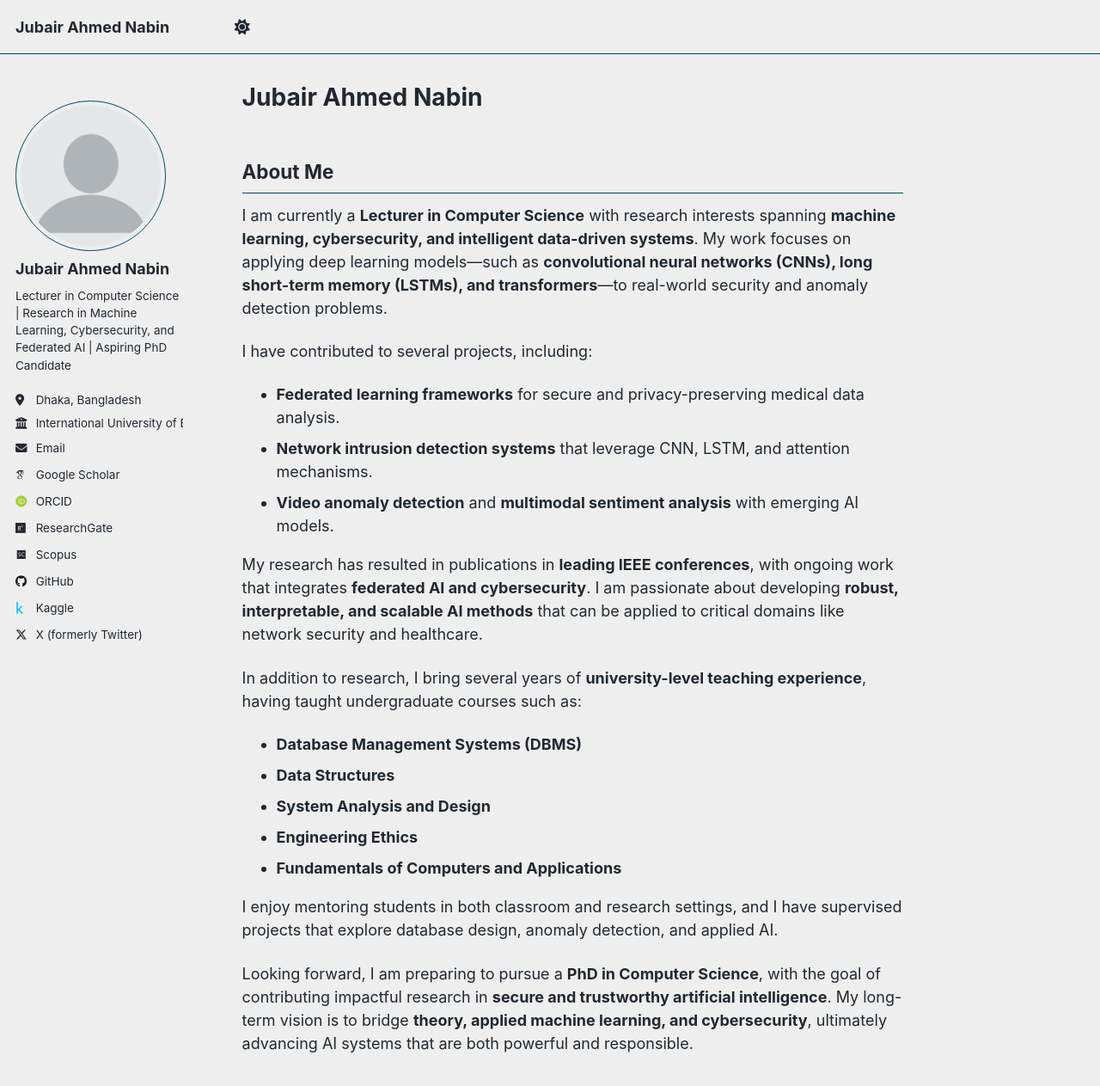
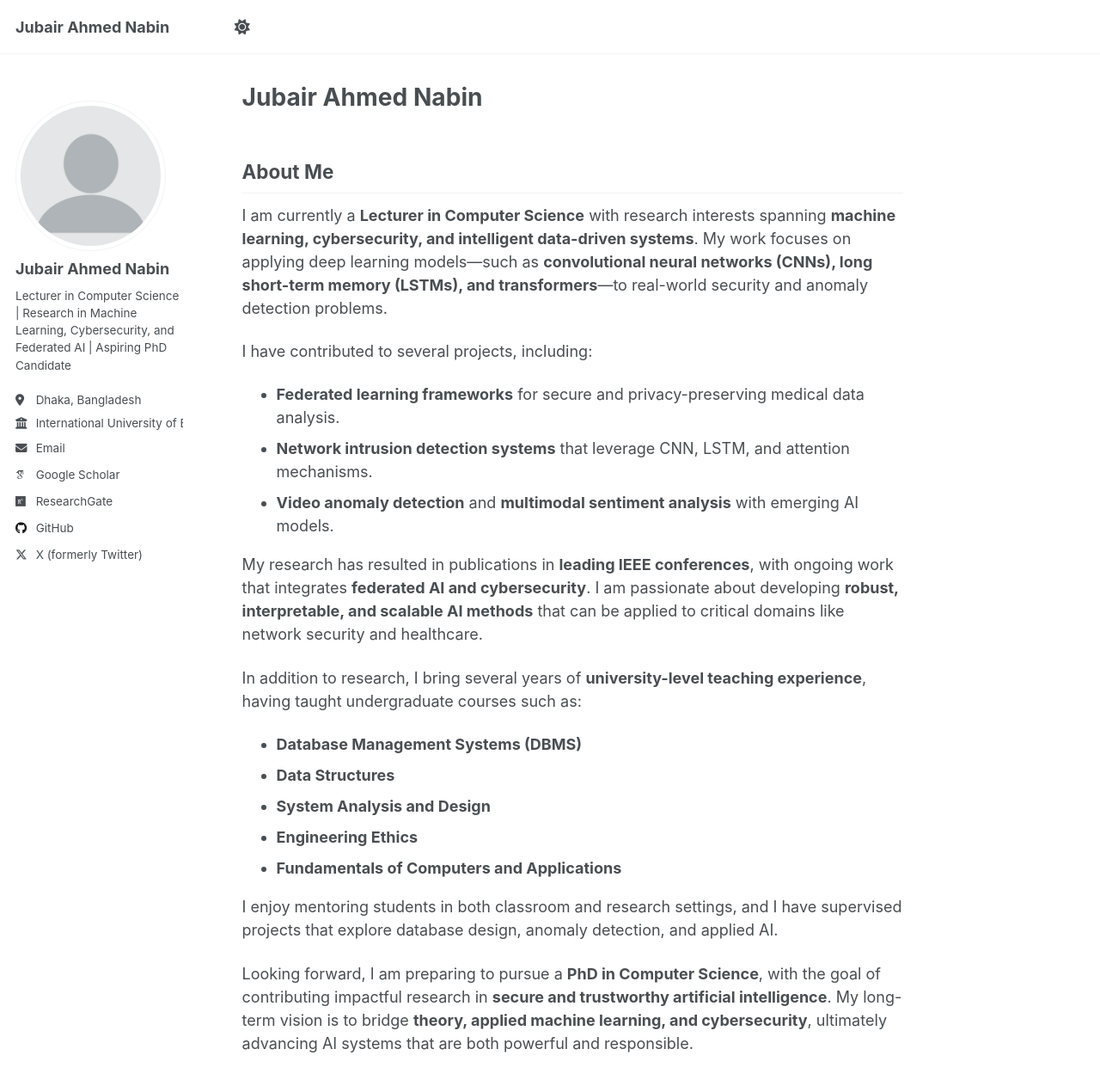
Before and after one commit to nabin47/nabin47.github.io, a Jekyll site: the page built from _pages/about.md, in a window 1280 px wide and 1400 px high. Shown: the top 1263 px of the window at 86% size. Built offline with Jekyll 4.4.1, drawn with Linux system fonts in a browser that asks for light colours; some web fonts are replaced; a script that is not in the unit is left out.

```diff
--- a/_config.yml
+++ b/_config.yml
@@ -8,7 +8,7 @@
 
 # Basic Site Settings
 locale                   : "en-US"
-site_theme               : "air" # Currently available options are "default", "air"
+site_theme               : "default" # Currently available options are "default", "air"
 title                    : "Jubair Ahmed Nabin"
 title_separator          : "-"
 name                     : &name "Jubair Ahmed Nabin"
@@ -37,18 +37,18 @@ author:
   googlescholar    : "https://scholar.google.com/citations?user=Rnh7FmQAAAAJ&hl=en&authuser=6"
   inspire-hep      : # URL
   impactstory      : # URL
-  orcid            : "https://orcid.org/0009-0002-4648-9860"
+  orcid            : #"https://orcid.org/0009-0002-4648-9860"
   semantic         : # URL
   pubmed           :
   researchgate     : "https://www.researchgate.net/profile/Jubair-Nabin"
-  scopus           : "https://www.scopus.com/authid/detail.uri?authorId=59940376800"
+  scopus           : #"https://www.scopus.com/authid/detail.uri?authorId=59940376800"
 
   # Repositories and software development
   bitbucket        : # Username - Update with your username on the site
   codepen          : # Username
   dribbble         : # Username
   github           : "nabin47"
-  kaggle           : "ahmednabin47"
+  kaggle           : #"ahmednabin47"
   stackoverflow    : # User number or user number and name (i.e., use "1" or "1/jeff-atwood")
 
   # Social media
```
